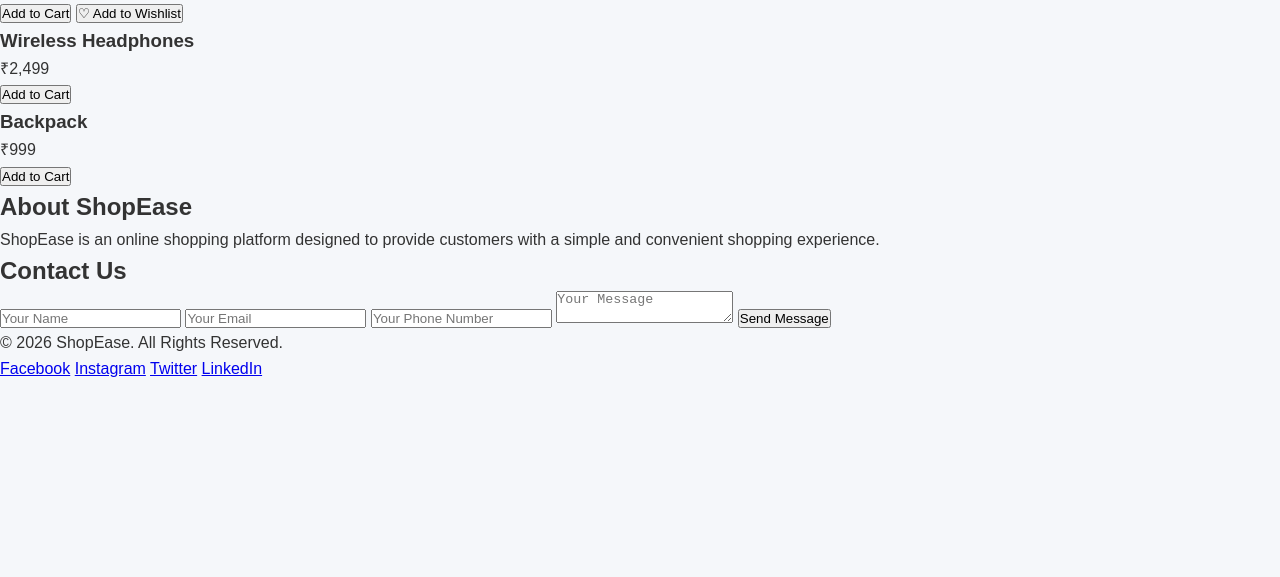
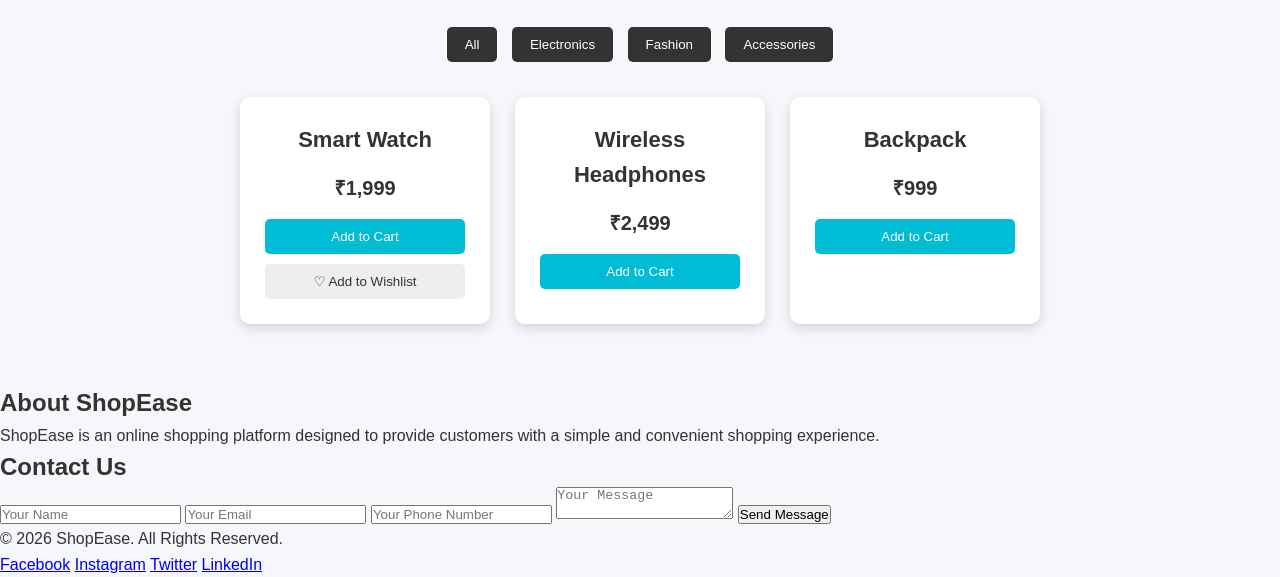
Before and after one commit to boyapatisathwika359/ShopEase, a plain HTML site: page index.html in a window 1280 px wide. Shown: the part 654-1231 px from the top of the page. Before the commit the page ends 1035 px from the top, so only its background shows below. Drawn offline with Linux system fonts and the light colour scheme; a script that the page names is missing.

Commit message:
Style product cards

```diff
--- a/style.css
+++ b/style.css
@@ -77,3 +77,89 @@
 .shop-btn:hover {
     transform: scale(1.05);
 }
+/* Products Section */
+.products-section {
+    padding: 60px 50px;
+    text-align: center;
+}
+
+.products-section h2 {
+    font-size: 32px;
+    margin-bottom: 30px;
+}
+
+.categories {
+    margin-bottom: 30px;
+}
+
+.categories button {
+    padding: 10px 18px;
+    margin: 5px;
+    border: none;
+    border-radius: 5px;
+    background: #333;
+    color: white;
+    cursor: pointer;
+}
+
+.categories button:hover {
+    background: #00bcd4;
+}
+
+/* Product Cards */
+.product-container {
+    display: flex;
+    justify-content: center;
+    gap: 25px;
+    flex-wrap: wrap;
+}
+
+.product-card {
+    width: 250px;
+    padding: 25px;
+    background: white;
+    border-radius: 10px;
+    box-shadow: 0 4px 12px rgba(0, 0, 0, 0.15);
+    transition: transform 0.3s ease;
+}
+
+.product-card:hover {
+    transform: translateY(-8px);
+}
+
+.product-card h3 {
+    margin-bottom: 15px;
+    font-size: 22px;
+}
+
+.product-card p {
+    font-size: 20px;
+    font-weight: bold;
+    margin-bottom: 15px;
+}
+
+.cart-btn,
+.wishlist-btn {
+    display: block;
+    width: 100%;
+    margin-top: 10px;
+    padding: 10px;
+    border: none;
+    border-radius: 5px;
+    cursor: pointer;
+}
+
+.cart-btn {
+    background: #00bcd4;
+    color: white;
+}
+
+.wishlist-btn {
+    background: #eee;
+    color: #333;
+}
+
+.cart-btn:hover,
+.wishlist-btn:hover {
+    opacity: 0.85;
+}
```
